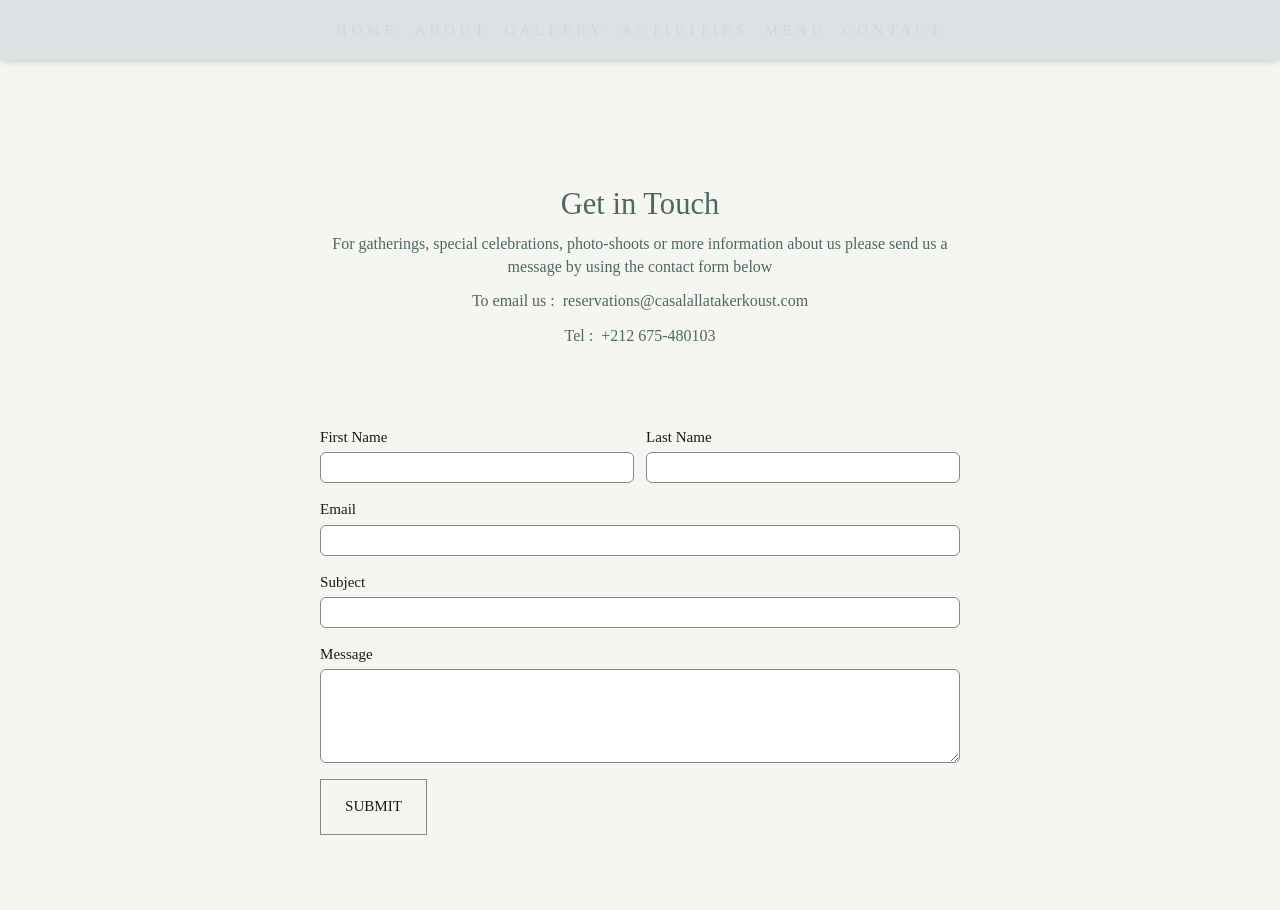
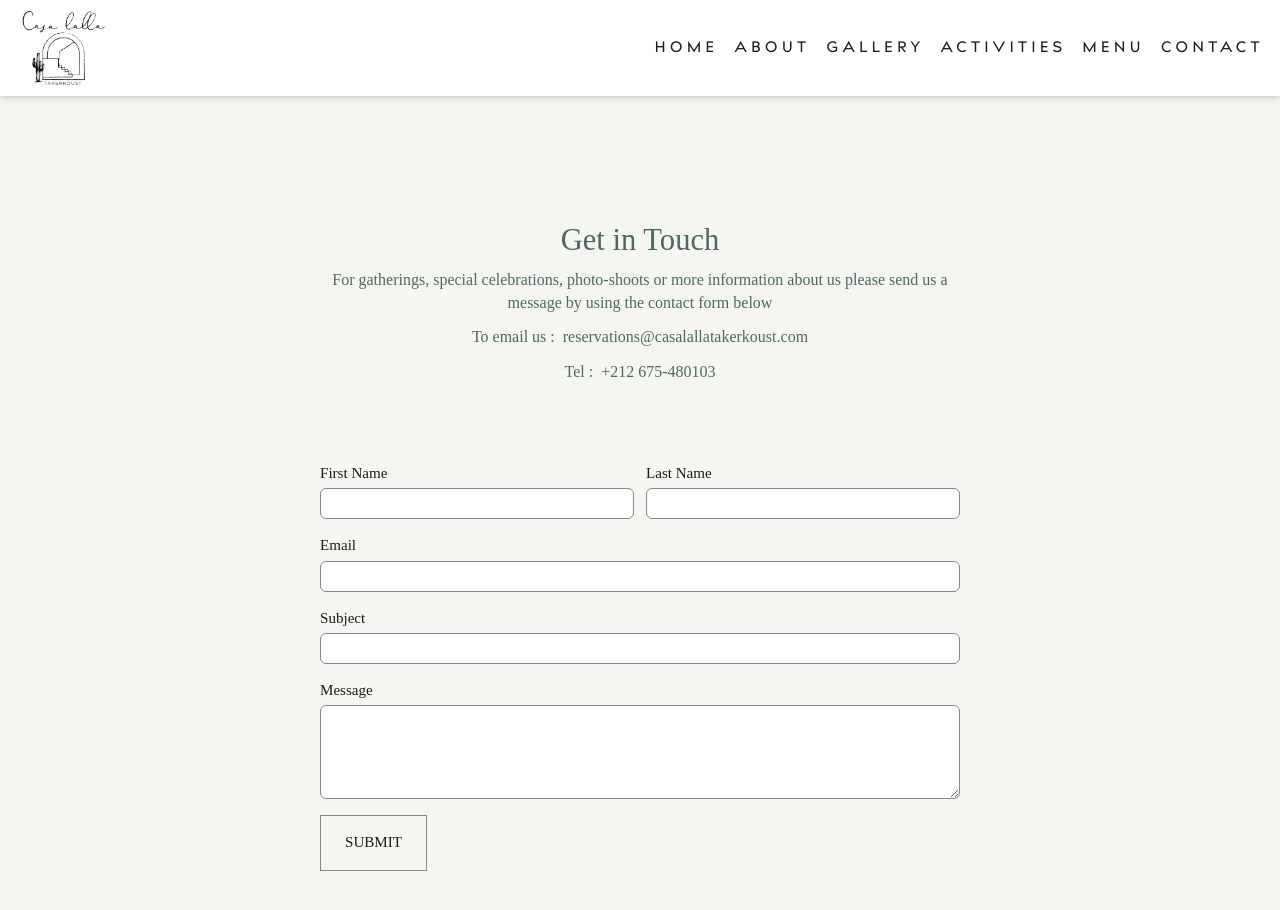
Before and after one commit to Youssef97dev/casalalla-v11, a Next.js app: page /custom-booking in a window 1280 px wide. Shown: the top 910 px of the page. Built offline with nearby package versions, Linux system fonts and the light colour scheme; a web font is replaced by a local one.

Commit message:
finish desktop version

```diff
--- a/src/components/About.jsx
+++ b/src/components/About.jsx
@@ -8,18 +8,20 @@ const About = () => {
   return (
     <div
       id="about"
-      className="w-full flex flex-col gap-3 justify-center items-center text-center p-4"
+      className="w-full flex flex-col gap-3 justify-center items-center text-center px-4 py-4 lg:px-96 lg:py-20"
     >
-      <h1 className="text-[30px] leading-[40px]">{t("about.title")}</h1>
-      <p className="text-[17px] leading-[26px] font-light px-3">
+      <h1 className="text-[30px] leading-[40px] lg:text-[48px] lg:leading-[60px]">
+        {t("about.title")}
+      </h1>
+      <p className="text-[17px] leading-[26px] font-light lg:font-normal px-3 lg:px-44">
         {t("about.content_1")}
       </p>
-      <p className="text-[17px] leading-[26px] font-light px-3">
+      <p className="text-[17px] leading-[26px] font-light lg:font-normal px-3 lg:px-44">
         {t("about.content_2")}
       </p>
       <Link
         href="/booking"
-        className="w-full rounded-full border border-border_color py-2 mt-5 font-medium hover:bg-book_btn_hover hover:text-white transition-all duration-200"
+        className="w-full lg:w-[20%] rounded-full border border-border_color py-2 mt-5 font-medium hover:bg-book_btn_hover hover:text-white transition-all duration-200"
       >
         {t("about.button")}
       </Link>
--- a/src/components/Activities.jsx
+++ b/src/components/Activities.jsx
@@ -9,7 +9,7 @@ const Activities = () => {
   return (
     <div
       id="activities"
-      className="w-full h-full flex flex-col justify-center items-center gap-10"
+      className="w-full h-full flex flex-col lg:flex-row justify-center items-center gap-10"
     >
       <div className="w-full h-full">
         <Image
@@ -21,7 +21,7 @@ const Activities = () => {
         />
       </div>
       <div className="w-full flex flex-col justify-center items-center gap-3 px-8 py-2 text-center">
-        <h1 className="uppercase text-[30px] leading-[40px] font-light mb-5">
+        <h1 className="uppercase text-[30px] leading-[40px] lg:text-[48px] lg:leading-[60px] font-light mb-5">
           Expérience <br /> Casa Lalla
         </h1>
         <Accordion />
--- a/src/components/Contact.jsx
+++ b/src/components/Contact.jsx
@@ -10,7 +10,7 @@ const Contact = () => {
       id="contact"
       className="w-full h-full flex flex-col justify-center items-center gap-10 mt-10"
     >
-      <div className="w-full px-4 py-4 lg:px-20 rounded-lg">
+      <div className="w-full px-4 py-4 lg:px-0 rounded-lg">
         <iframe
           src="https://www.google.com/maps/embed?pb=!1m14!1m8!1m3!1d7698.180652510375!2d-8.13183847732848!3d31.353142798458677!3m2!1i1024!2i768!4f13.1!3m3!1m2!1s0xdafef4fcbd919cb%3A0x89922e232011bf59!2sCasa%20Lalla%20Takerkoust!5e0!3m2!1sfr!2sma!4v1729941797716!5m2!1sfr!2sma"
           height="500"
--- a/src/components/Hero.jsx
+++ b/src/components/Hero.jsx
@@ -13,10 +13,10 @@ const Hero = () => {
         Your browser does not support the video tag.
       </video>
       <Image
-        src="https://res.cloudinary.com/dz7wroord/image/upload/f_auto,q_auto/v1/CasaLalla-VNor/ijf7z5lbtwayp94imo8s"
-        height={500}
-        width={1000}
-        className="object-cover h-full w-full rounded-lg hidden lg:block"
+        src="https://res.cloudinary.com/dz7wroord/image/upload/f_auto,q_auto/v1/CasaLalla-VNor/hg0ykixiwpvehv9hdm4s"
+        height={2000}
+        width={2000}
+        className="object-cover h-full w-full hidden lg:block mt-2"
       />
       {/* Overlay */}
 
@@ -24,7 +24,13 @@ const Hero = () => {
         src="/logo-2.png"
         height={150}
         width={150}
-        className="absolute bottom-[38%] left-[30%] lg:left-[44%]  object-cover"
+        className="absolute bottom-[38%] left-[30%] object-cover block lg:hidden"
+      />
+      <Image
+        src="/logo-2.png"
+        height={250}
+        width={250}
+        className="absolute bottom-[38%] left-[44%] object-cover hidden lg:block"
       />
     </div>
   );
--- a/src/components/Navbar.jsx
+++ b/src/components/Navbar.jsx
@@ -9,46 +9,51 @@ const Navbar = () => {
   const { t } = useTranslation();
 
   return (
-    <nav className={`w-full bg-bg_navbar shadow-md`}>
+    <nav className={`w-full bg-white shadow-md`}>
       {/* Navbar Content */}
       <div className="max-w-screen-xl mx-auto md:px-4 p-0">
         {/* Desktop Navbar */}
-        <div className={`hidden md:flex flex-col items-center space-y-0`}>
-          <div className="flex space-x-4 text-[15px] leading-[60px] uppercase">
+        <div
+          className={`hidden md:flex items-center justify-between space-y-0`}
+        >
+          <Link href="/" className="text-2xl font-semibold">
+            <img src="/logo-1.png" className="w-24 h-24" alt="Logo" />
+          </Link>
+          <div className="flex space-x-4 text-[15px] leading-[60px] uppercase font-medium">
             <a
               href="#hero"
-              className={`tracking-[0.3em] text-gray-300 hover:text-white_color`}
+              className={`tracking-[0.3em] text-text_color hover:text-gray-500`}
             >
               {t("navbar.home")}
             </a>
             <a
               href="#about"
-              className={`tracking-[0.3em] text-gray-300 hover:text-white_color`}
+              className={`tracking-[0.3em] text-text_color hover:text-gray-500`}
             >
               {t("navbar.about")}
             </a>
             <a
               href="#gallery"
-              className={`tracking-[0.3em] text-gray-300 hover:text-white_color`}
+              className={`tracking-[0.3em] text-text_color hover:text-gray-500`}
             >
               {t("navbar.gallery")}
             </a>
             <a
               href="#activities"
-              className={`tracking-[0.3em] text-gray-300 hover:text-white_color`}
+              className={`tracking-[0.3em] text-text_color hover:text-gray-500`}
             >
               {t("navbar.activities")}
             </a>
             <a
               href={t("navbar.menu")}
               target="_blank"
-              className={`tracking-[0.3em] text-gray-300 hover:text-white_color`}
+              className={`tracking-[0.3em] text-text_color hover:text-gray-500`}
             >
               Menu
             </a>
             <a
               href="#contact"
-              className={`tracking-[0.3em] text-gray-300 hover:text-white_color`}
+              className={`tracking-[0.3em] text-text_color hover:text-gray-500`}
             >
               Contact
             </a>
--- a/src/components/SlideImages.jsx
+++ b/src/components/SlideImages.jsx
@@ -1,5 +1,5 @@
 "use client";
-import React from "react";
+import { useState, useEffect } from "react";
 import Image from "next/image";
 import {
   MdOutlineArrowForwardIos,
@@ -88,11 +88,24 @@ const secondImages = [
 ];
 
 const SlideImages = () => {
+  const [isMobile, setIsMobile] = useState(false);
+
+  useEffect(() => {
+    const handleResize = () => {
+      setIsMobile(window.innerWidth < 768);
+    };
+
+    handleResize(); // Check on load
+    window.addEventListener("resize", handleResize); // Update on resize
+
+    return () => window.removeEventListener("resize", handleResize);
+  }, []);
+
   return (
-    <div className="w-full flex flex-col justify-center items-center gap-3 mt-8">
+    <div className="w-full flex flex-col justify-center items-center gap-3 mt-8 lg:mt-0">
       <div className="w-full h-full flex justify-center items-center">
         <Swiper
-          slidesPerView={1}
+          slidesPerView={isMobile ? 1 : 5}
           spaceBetween={15}
           freeMode={true}
           loop={true}
@@ -129,7 +142,7 @@ const SlideImages = () => {
       </div>
       <div className="w-full h-full flex justify-center items-center">
         <Swiper
-          slidesPerView={1}
+          slidesPerView={isMobile ? 1 : 5}
           spaceBetween={15}
           freeMode={true}
           loop={true}
```
